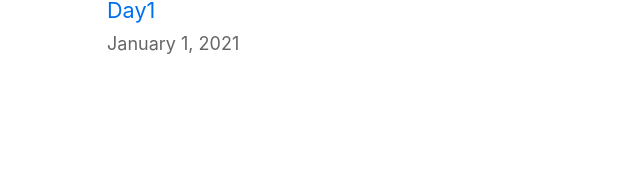
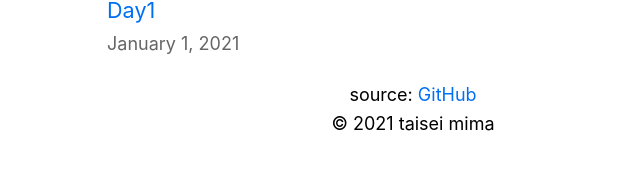
Before and after one commit to bhbs/nextjs-blog, a Next.js app: page / in a window 1280 px wide. Shown: the part 837-1006 px from the top of the page, without its empty margins (227-867 px from the left). Built offline with nearby package versions, Linux system fonts and the light colour scheme.

Commit message:
add footer

```diff
--- a/components/layout.module.scss
+++ b/components/layout.module.scss
@@ -23,3 +23,7 @@
 .backToHome {
   margin: 3rem 0 0;
 }
+
+.footer {
+  text-align: center;
+}
--- a/components/layout.tsx
+++ b/components/layout.tsx
@@ -69,6 +69,12 @@ const Layout = ({
           </Link>
         </div>
       )}
+      <footer className={styles.footer}>
+        <p>
+          source: <a href="https://github.com/bhbs/nextjs-blog">GitHub</a>
+          <br />© 2021 taisei mima
+        </p>
+      </footer>
     </div>
   );
 };
```
